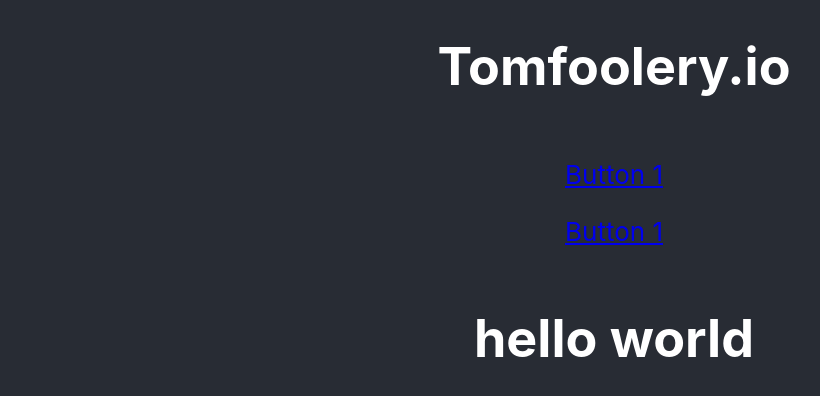
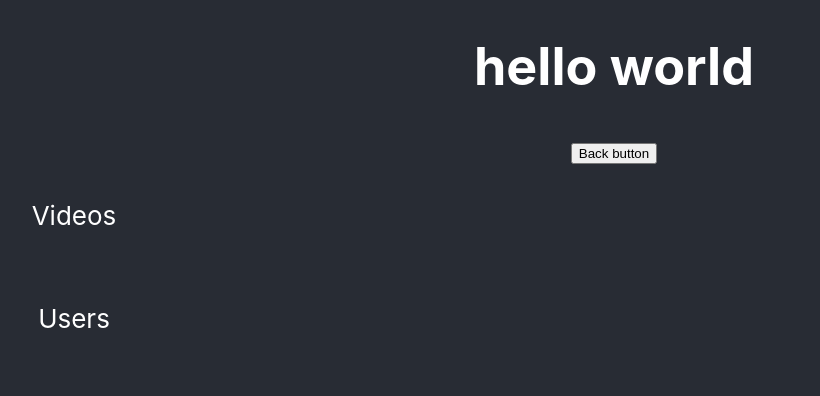
Before and after one commit to Curtis-96/react-menu, a React (Create React App) app: page /users in a window 1280 px wide. Shown: the top 396 px of the page, without its empty margins (26-846 px from the left). Built offline with nearby package versions, Linux system fonts and the light colour scheme.

Commit message:
Added navbar

```diff
--- a/src/App.css
+++ b/src/App.css
@@ -1,7 +1,6 @@
 .App {
   text-align: center;
   background-color: #282c34;
-  /* height: 100%; */
   flex-direction: column;
   display: flex;
   align-items: center;
@@ -52,6 +51,34 @@
   color: white;
 }
 
+.select{
+  left: 0;
+  top: 50%;
+}
+
+/* Sidebar.css */
+.sidebar {
+  background-color: #282c34;
+  flex-direction: column;
+  display: inline-flex;
+  width: 200px;
+  float: left;
+  left: 0;
+  justify-content: end;
+  align-self: flex-start;
+}
+
+.sidebar-link {
+  display: block; /* Make the links full width of the sidebar */
+  padding: 10px 0; /* Add some vertical padding to space out the links */
+  text-decoration: none; /* Remove the underline from links */
+  color: white; /* Set the color of the link text */
+}
+
+.sidebar-link:hover {
+  background-color: #ddd; /* Change the background color when hovering over the links */
+}
+
 @keyframes App-logo-spin {
   from {
     transform: rotate(0deg);
--- a/src/App.js
+++ b/src/App.js
@@ -14,32 +14,43 @@
 const userName = 'curt';
 
 
-const App = (props) => {
+const App = () => {
 
   const Home = () => {
     return(
       <div>
-        Hello
+      <header className="App-header">
+        <Link to="/" className='App-header-logo'>
+          <h1>Tomfoolery.io</h1>
+        </Link>
+      </header>
+      <div className='select'>
+      </div>
+      </div>
+    );
+  };
+
+  const Sidebar = () => {
+    return (
+      <div className="sidebar">
+        <Link to='/videos' className="sidebar-link">
+          <p>Videos</p>
+        </Link>
+        <Link to='/users' className="sidebar-link">
+          <p>Users</p>
+        </Link>
       </div>
     );
   };
 
   return (
     <div className="App App-header">
-      <header className="App-header">
-        <Link to="/" className='App-header-logo'>
-          <h1>Tomfoolery.io</h1>
-        </Link>
-      </header>
-      <div className='select'>
-        <Link to='/videos'><p>Button 1</p></Link>
-        <Link to='/users'><p>Button 1</p></Link>
-      </div>
-        <Routes>
-          <Route path='/' element={<Home />} />
-          <Route path='/users' element={<UserDashboard />} />
-          <Route path='/videos' element={<Videos />} />
-        </Routes>
+      <Routes>
+        <Route path='/' element={<Home />} />
+        <Route path='/users' element={<UserDashboard />} />
+        <Route path='/videos' element={<Videos />} />
+      </Routes>
+      <Sidebar />
     </div>
   );
 };
--- a/src/users/UserDashboard.js
+++ b/src/users/UserDashboard.js
@@ -15,7 +15,13 @@
 
   // const newLocal = <Link to="/videos">Contact</Link>;
   return (
-    <div><h1>hello world</h1></div>
+    <div>
+      <h1>hello world</h1>
+      <Link to={'/'}>
+        <button>Back button</button>
+      </Link>
+    </div>
+
     // <div className="App App-header">
     //   {/* <header className="App-header"> */}
     //     {/* <h1>Tomfoolery.io</h1>
--- a/src/videos/Videos.js
+++ b/src/videos/Videos.js
@@ -1,5 +1,6 @@
 import { ReactDOM, React, useState, useEffect } from 'react';
 import axios from "axios";
+import { Link } from 'react-router-dom';
 import Icon from '@mdi/react';
 import { MdFace, mdiAccount } from '@mdi/react';
 import './Videos.css';
@@ -51,7 +52,6 @@
             <header className="App-header">
             <h1>Videos: </h1>
             </header>
-            <div className='App-body'>
                 {/* <Icon path={MdFace}
                 size={4}
                 horizontal
@@ -66,6 +66,9 @@
                 />
                 <button onClick={onSearch}>search</button>
             </div>
+            <Link to={'/'}>
+                <button>Back button</button>
+            </Link>
             {/* <Icon path={mdiAccount}
             size={1}
             horizontal
@@ -81,7 +84,6 @@
                 )
             } */}
             </div>
-        </div>
     );
 }
 
```
